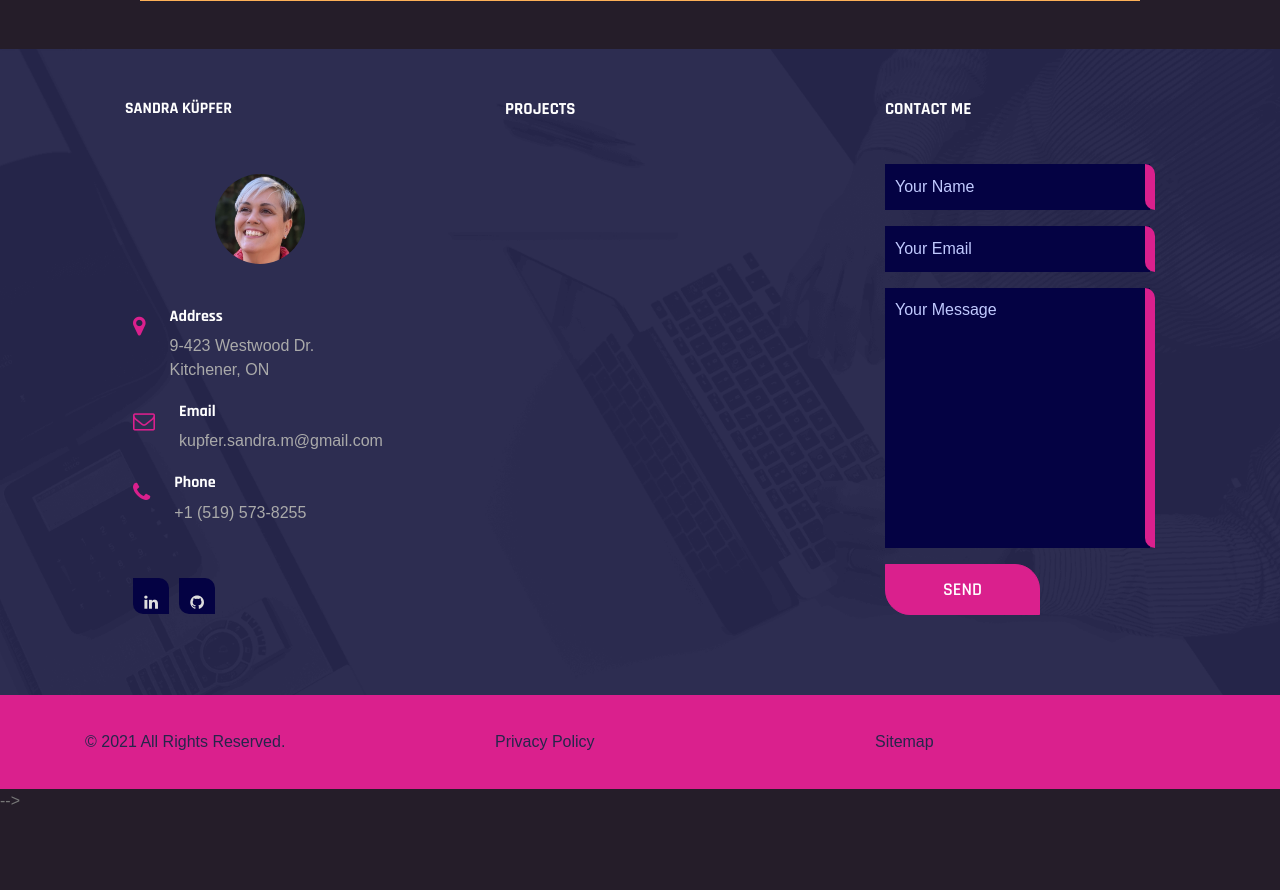
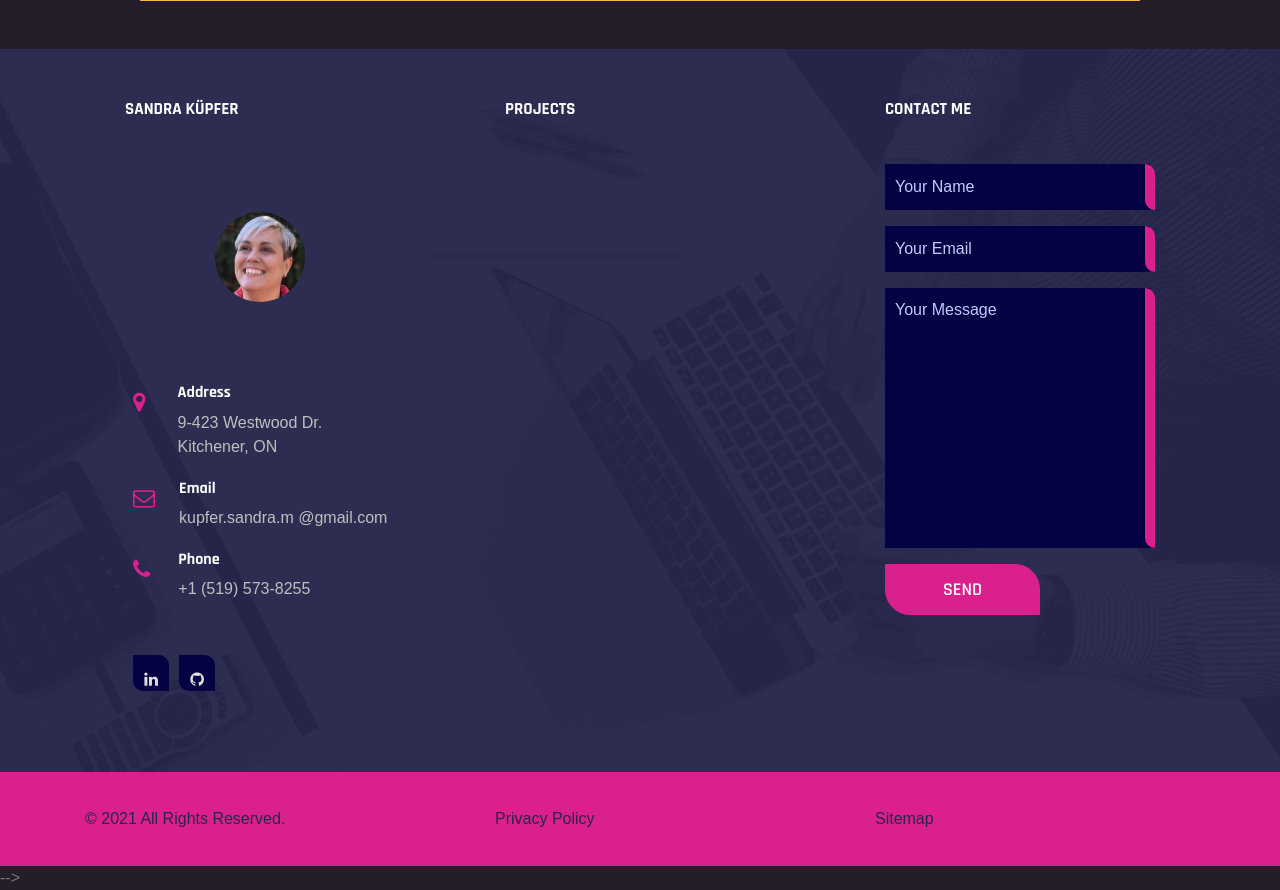
Before and after one commit to ntrpi/SKDS, a PHP site: page /mazeGame.php in a window 1280 px wide. Shown: the part 1462-2352 px from the top of the page. Before the commit the page ends 2267 px from the top, so only its background shows below. Run offline with PHP 8.4, Linux system fonts and the light colour scheme; data that the repository does not hold is empty; some web fonts are replaced.

Commit message:
Accessibility.

```diff
--- a/assets/css/style.css
+++ b/assets/css/style.css
@@ -788,16 +793,16 @@ footer {
   padding: 3rem 0;
 }
 
-.footer-widgets .col-md-6 .single-widget:not(:first-child) .widget-tiltle {
+.footer-widgets .col-md-6 .single-widget:not(:first-child) .widget-title {
   margin: 40px 0 30px;
 }
 
 .single-widget {
-  color: #aaa;
+  color: #bfbfbf;
   padding: .1rem 2.5rem;
 }
 
-.single-widget .widget-tiltle {
+.single-widget .widget-title {
   font-size: 17px;
   text-transform: uppercase;
   color: #fff;
@@ -808,7 +813,7 @@ footer {
   color: #da208d;
 }
 
-.single-widget h6 {
+.single-widget .h6 {
   color: #fff;
 }
 
@@ -817,7 +822,7 @@ footer {
 }
 
 .contact-widget a {
-  color: #aaa;
+  color: #bfbfbf;
 }
 
 .contact-widget i {
@@ -829,9 +834,6 @@ footer {
   color: #777;
 }
 
-span {
-  color: #fff;
-}
 
 .recent-post-widget .rcnt-img {
   width: 68px;
--- a/php/footer.php
+++ b/php/footer.php
@@ -1,47 +1,46 @@
 <?php
 
-use skds\php\Models\{Project, Image, ProjectImage};
+
+use skds\php\Models\Image;
+use skds\php\Models\Project;
+use skds\php\Models\ProjectImage;
+
 require_once "Models/Project.php";
 require_once "Models/Image.php";
 require_once "Models/ProjectImage.php";
 
 $projectHelper = new Project();
-$projects = $projectHelper->getProjects();
+$projects      = $projectHelper->getProjects();
 
-$projectDivs = array();
-$imageHelper = new Image();
+$projectDivs        = array();
+$imageHelper        = new Image();
 $projectImageHelper = new ProjectImage();
-$counter = 0;
-foreach( $projects as $proj ) {
-
-    if( $counter == 4 ) {
-        break;
+$counter            = 0;
+foreach( $projects as $proj ) {if ( $counter == 4 ) {break;
 	}
 	$counter++;
 
-    $projectId = $proj->projectId;
+	$projectId   = $proj->projectId;
 	$projectName = $proj->name;
 	$projectLink = $proj->link;
 
 	$projectImages = $projectImageHelper->getProjectImagesWhere( "projectId", $projectId );
-    $imageId = 0;
-    $orderNumber = 2;
-    foreach( $projectImages as $projImg ) {
-        if( $projImg->orderNumber < $orderNumber ) {
-            $imageId = $projImg->imageId;
+	$imageId       = 0;
+	$orderNumber   = 2;
+	foreach( $projectImages as $projImg ) {if ( $projImg->orderNumber < $orderNumber ) {$imageId     = $projImg->imageId;
 			$orderNumber = $projImg->orderNumber;
 		}
 	}
 
-    $image = $imageHelper->getImage( $imageId );
+	$image    = $imageHelper->getImage( $imageId );
 	$imageSrc = $image->path;
-    $altText = $image->altText;
+	$altText  = $image->altText;
 
 	$div = "
     <div class=\"media\">
         <a class=\"rcnt-img\" href=\"{$projectLink}\"><img src=\"{$imageSrc}\" alt=\"{$altText}\"></a>
         <div class=\"media-body ml-3\">
-            <h6><a href=\"{$projectLink}\">{$projectName}</a></h6>
+            <h4 class=\"h6\"><a href=\"{$projectLink}\">{$projectName}</a></h4>
         </div>
     </div>";
 
@@ -54,11 +53,11 @@ foreach( $projects as $proj ) {
   <!-- Widgets Start -->
   <div class="footer-widgets">
     <div class="container">
+      <div class="row">
 
-                <div class="row">
-                    <div class="col-md-4">
+        <section class="col-md-4">
           <div class="single-widget contact-widget" data-aos="fade-up" data-aos-delay="0">
-                            <h6 class="widget-title text-uppercase">Sandra K&uuml;pfer</h6>
+            <h3 class="widget-title text-uppercase h6">Sandra K&uuml;pfer</h3>
             <div class="testimonials p-3 pt-5">
               <div class="test-img" data-aos="fade-up" data-aos-delay="0" data-aos-offset="0">
                 <img src="img/headshots/HeadShot1.png" alt="Headshot of Sandra Kupfer.">
@@ -66,48 +65,55 @@ foreach( $projects as $proj ) {
             </div>
             <h6 class="widget-title">&nbsp;</h6>
             <div class="media">
-                                <i class="fa fa-map-marker"></i>
+              <i class="fa fa-map-marker mr-2" aria-hidden="true"></i>
               <div class="media-body ml-3">
-                                    <h6>Address</h6>
+                <h4 class="h6">Address</h4>
+                <span>
                 9-423 Westwood Dr.<br>
                 Kitchener, ON
+                </span>
               </div>
             </div>
             <div class="media">
-                                <i class="fa fa-envelope-o"></i>
+              <i class="fa fa-envelope-o" aria-hidden="true"></i>
               <div class="media-body ml-3">
-                                    <h6>Email</h6>
-                                    <a href="mailto:kupfer.sandra.m@gmail.com" style="text-decoration: none;"><div class="d-inline-block">kupfer.sandra.m</div><div class="d-inline">@gmail.com</div></a>
+                <h4 class="h6">Email</h4>
+                <a href="mailto:kupfer.sandra.m@gmail.com" style="text-decoration: none;">
+                  <div class="d-inline-block">kupfer.sandra.m</div>
+                  <div class="d-inline">@gmail.com</div>
+                </a>
               </div>
             </div>
             <div class="media">
-                                <i class="fa fa-phone"></i>
+              <i class="fa fa-phone mr-1" aria-hidden="true"></i>
               <div class="media-body ml-3">
-                                    <h6>Phone</h6>
+                <h4 class="h6">Phone</h4>
                 <a href="tel:+610791803458"> +1 (519) 573-8255</a>
               </div>
             </div>
           </div>
           <div class="subscribe-widget">
             <ul class="nav social-nav ml-5">
-                                <li><a href="https://www.linkedin.com/in/sandra-kupfer/"><i class="fa fa-linkedin mt-2"></i></a></li>
-                                <li><a href="https://github.com/ntrpi"><i class="fa fa-github mt-2"></i></a></li>
+              <li><a href="https://www.linkedin.com/in/sandra-kupfer/" aria-label="Github"><i class="fa fa-linkedin mt-2" aria-hidden="true"></i></a></li>
+              <li><a href="https://github.com/ntrpi" aria-label="Github"><i class="fa fa-github mt-2" aria-hidden="true"></i></a></li>
             </ul>
           </div>
-                </div>
-                    <div class="col-md-4">
+        </section>
+
+        <section class="col-md-4">
           <div class="single-widget recent-post-widget" data-aos="fade-up" data-aos-delay="400">
-                            <h6 class="widget-tiltle">Projects</h6>
+            <h3 class="widget-title h6">Projects</h3>
             <?php
-                                foreach( $projectDivs as $div ) {
+            foreach($projectDivs as $div) {
               echo $div;
             }
             ?>
           </div>
-                    </div>
-                    <div class="col-md-4" id="contact">
+        </section>
+
+        <section class="col-md-4" id="contact">
           <div class="single-widget" data-aos="fade-up" data-aos-delay="800">
-                            <h6 class="widget-tiltle">Contact Me</h6>
+            <h4 class="widget-title h6">Contact Me</h4>
             <form class="contact-form" method="get">
               <div class="subscribe-widget">
                 <div class="input-group my-3">
@@ -131,7 +137,8 @@ foreach( $projects as $proj ) {
               </div>
             </form>
           </div>
-                    </div>
+        </section>
+
       </div>
     </div>
   </div>
```
Also changed, not shown: other parts of assets/css/style.css (+14 -9 lines), index.php (+25 -18 lines). Lines whose indentation alone changed are shown as unchanged.
